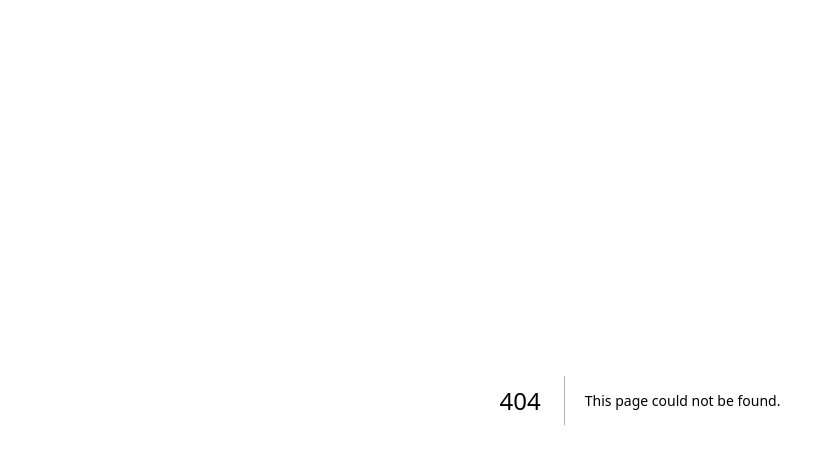
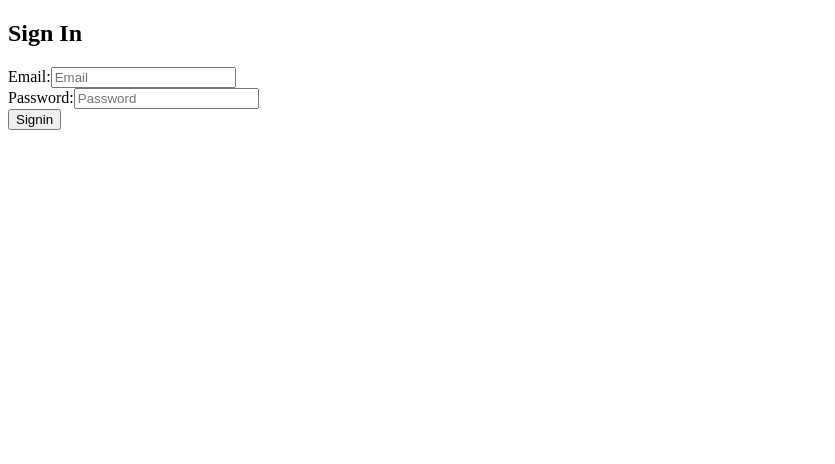
Before and after one commit to extracat/astro-data-net, a Next.js app: page /signin in a window 1280 px wide. Before the commit this address had no page. Shown: the top 464 px of the page, without its empty margins (0-835 px from the left). Built offline with nearby package versions, Linux system fonts and the light colour scheme; no server answers.

Commit message:
signin done

```diff
--- /dev/null
+++ b/components/SigninForm.jsx
@@ -0,0 +1,55 @@
+import React from 'react';
+
+export function SigninForm ({ formData, handleChange, handleSubmit, isLoading }) {
+
+
+  //console.log(formData);
+
+  return (
+    <form onSubmit={handleSubmit}>
+
+
+      <div className="form-control my-2">
+        <label className="label">
+          <span className="label-text">
+            Email:
+          </span>
+        </label>
+        <input
+          type="email"
+          name="email"
+          value={formData.email}
+          onChange={handleChange}
+          placeholder="Email"
+        />
+      </div>
+
+      <div className="form-control my-2">
+        <label className="label">
+          <span className="label-text">
+            Password:
+          </span>
+        </label>
+        <input
+          type="password"
+          name="password"
+          value={formData.password}
+          onChange={handleChange}
+          placeholder="Password"
+        />
+      </div>
+
+      <button className="btn-primary"
+        type="submit" disabled={isLoading}>
+        {isLoading ? 'Loading...' : 'Signin'}
+      </button>
+
+      {/* display error */}
+      {formData.error && <div className="alert alert-error my-4">
+        <svg xmlns="http://www.w3.org/2000/svg" className="stroke-current shrink-0 h-6 w-6" fill="none" viewBox="0 0 24 24"><path strokeLinecap="round" strokeLinejoin="round" strokeWidth="2" d="M10 14l2-2m0 0l2-2m-2 2l-2-2m2 2l2 2m7-2a9 9 0 11-18 0 9 9 0 0118 0z" /></svg>
+        <span>{formData.error}</span>
+      </div>}
+
+    </form>
+  );
+}
--- /dev/null
+++ b/pages/signin.jsx
@@ -0,0 +1,116 @@
+import React, { useState } from 'react';
+import { useRouter } from 'next/router';
+const api = new (require('../controllers/api'))();
+import { SigninForm } from '../components/SigninForm';
+
+export default function SigninFormPage() {
+
+  const [isLoading, setIsLoading] = useState(false); // state to handle loading indicator
+
+  const [formData, setFormData] = useState({
+    email: "",
+    password: "",
+    error: ""
+  });
+
+
+  function getPostData(data) {
+    const { error, ...postData } = data;
+    return postData;
+  }
+
+  const router = useRouter(); // initialize router
+
+  const handleSubmit = async (e) => {
+    e.preventDefault();
+    setIsLoading(true); // activate loading indicator
+    setFormData(prev => ({ ...prev, error: '' })); // clear error state
+
+    const dataToSend = getPostData(formData);
+
+    console.log(dataToSend);
+
+    try {
+      const res = await api.post('/v1/auth', dataToSend)
+
+      if (!res.ok) {
+        let errorData;
+        const contentType = res.headers.get('content-type');
+
+        // Check if the response content type is JSON
+        if (contentType && contentType.indexOf('application/json') !== -1) {
+          errorData = await res.json(); // if it is JSON, then parse it
+        } else {
+          errorData = { error: await res.text() }; // if not, just get it as text
+        }
+        throw JSON.stringify(errorData) || 'Failed to signin'; // throw an error to catch it later
+      }
+
+      // Assuming here successful response will be JSON
+      //const data = await res.json(); // consider adding checking here as well
+      // Handle successful response if needed
+
+      const data = await res.json();
+
+      document.cookie = `token=${data.token}; path=/;`;
+      console.log('User logged in and token saved in cookies');
+      router.push('/'); // redirect the user to the homepage after successful submission
+
+    } catch (error) {
+      setFormData(prev => ({ ...prev, error: error.toString() })); // set the error to show it to the user
+    } finally {
+      setIsLoading(false); // deactivate loading indicator regardless of the outcome
+    }
+  };
+
+
+  const handleChange = (e, property = null, index = null, nestedProperty = null) => {
+    const { name, value } = e.target;
+
+    if (property) {
+      let updatedProperty = Array.isArray(formData[property]) ? [...formData[property]] : { ...formData[property] };
+
+      if (Array.isArray(formData[property])) {
+        if (typeof updatedProperty[index] === 'object' && updatedProperty[index] !== null) {
+            // if it's an object
+            updatedProperty[index][name] = value;
+        } else {
+            // if it's a string
+            updatedProperty[index] = value;
+        }
+      } else if (nestedProperty) {
+        updatedProperty[nestedProperty][name] = value;
+      } else {
+        updatedProperty[name] = value;
+      }
+      setFormData(prev => ({ ...prev, [property]: updatedProperty }));
+    } else {
+      setFormData(prev => ({ ...prev, [name]: value }));
+    }
+  };
+
+  return (
+    <div>
+      <h1>Sign In</h1>
+      <SigninForm formData={formData} handleChange={handleChange} handleSubmit={handleSubmit} isLoading={isLoading}/>
+    </div>
+  );
+}
+
+// This function gets called at build time on server-side.
+// It may be called again, on a serverless function, if
+// revalidation is enabled and a new request comes in
+export async function getStaticProps() {
+
+
+  return {
+    props: {
+      initialData: {},
+    },
+
+    // Next.js will attempt to re-generate the page:
+    // - When a request comes in
+    // - At most once every 10 seconds
+    revalidate: 10, // In seconds
+  }
+}
```
